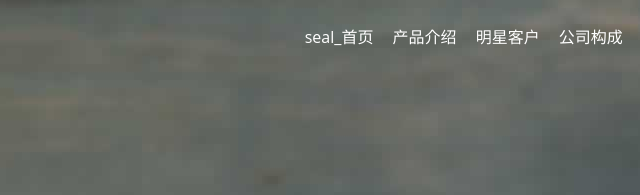
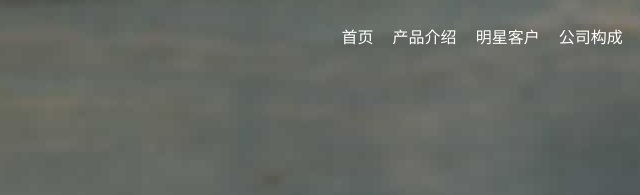
Before and after one commit to seal-fdlm/seal-fdlm.github.io, a plain HTML site: page index.html in a window 1280 px wide. Shown: the top 195 px of the page, 546-1186 px from the left. Drawn offline with Linux system fonts and the light colour scheme.

Commit message:
no message

```diff
--- a/index.html
+++ b/index.html
@@ -38,7 +38,7 @@
         <div id="nav">
             <h1 class="fl"><img src="images/logo.png" ></h1>
             <ul class="fr nav-menu">
-                <li><a href="./">seal_首页</a></li>
+                <li><a href="./">首页</a></li>
                 <li><a href="javascript:;" data-index="2">产品介绍</a></li>
                 <li><a href="javascript:;" data-index="3">明星客户</a></li>
                 <li><a href="javascript:;" data-index="4">公司构成</a></li>
```
